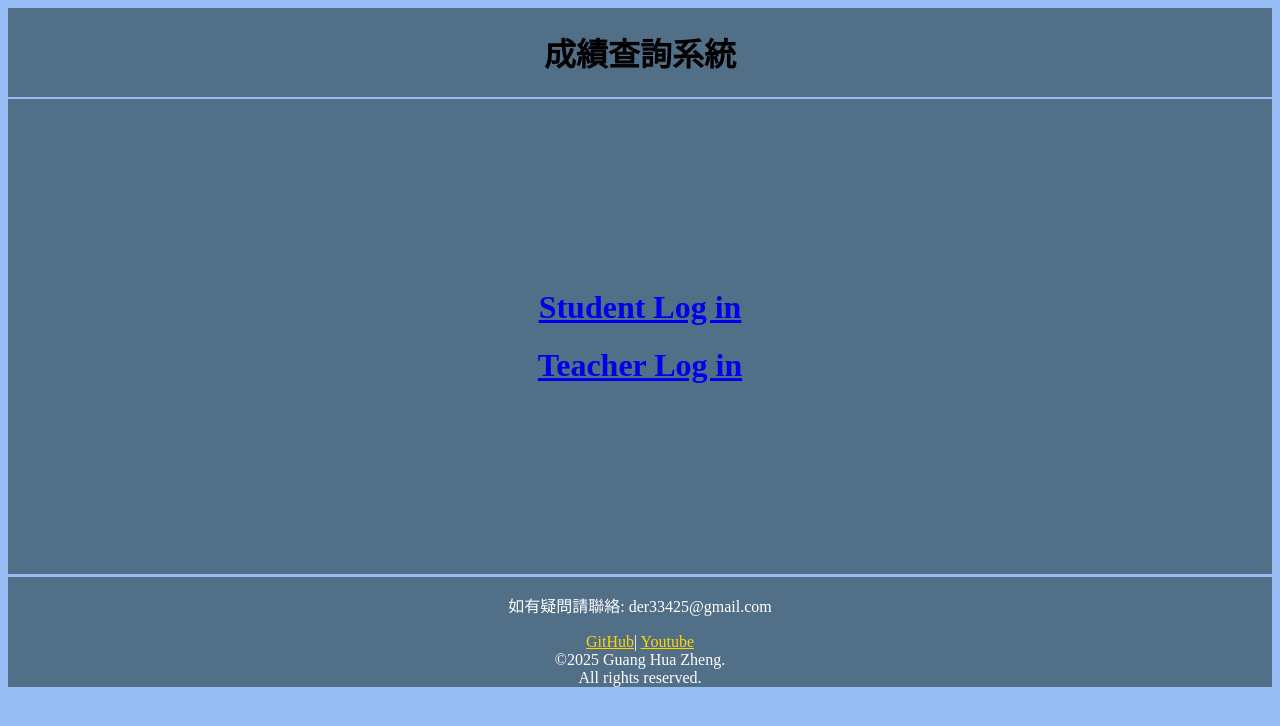
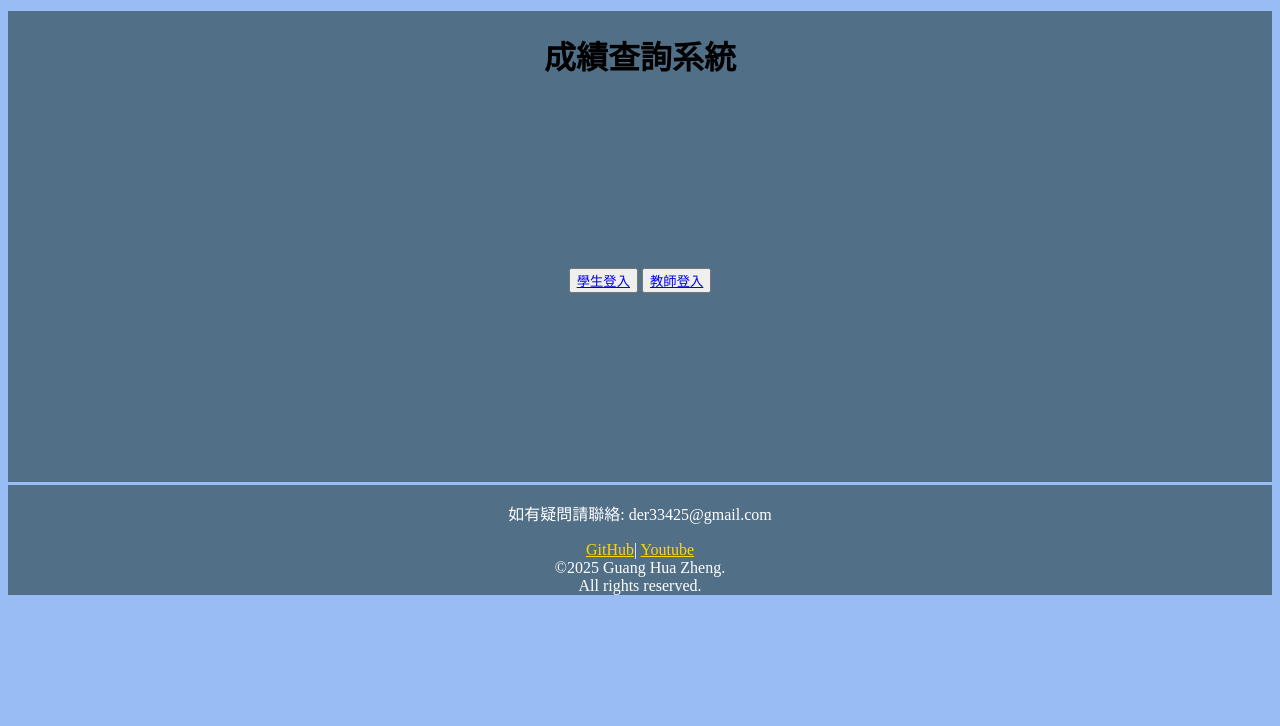
Before and after one commit to zghuagary/grade_manegement_system, a website: page public_html/home.html in a window 1280 px wide. Drawn offline with Linux system fonts and the light colour scheme.

Commit message:
小變動

```diff
--- a/public_html/home.html
+++ b/public_html/home.html
@@ -13,15 +13,16 @@
 
 <div class = "grid-item header">
 
-<h1>成績查詢系統</h1>
-
 </div>
 
 <div class = "grid-item main">
+<h1 id = "heading">成績查詢系統</h1>
 
 <div id = "choice-block">
-<a href = "/studentPage.html"><h1 id = "student-log-in">Student Log in</h1></a>
-<a href = "/teacherPage.html"><h1 id = "teacher-log-in">Teacher Log in</h1></a>
+
+
+<button id = "student-log-in"><a href = "/studentPage.html" >學生登入</a></button>
+<button id = "teacher-log-in"><a href = "/teacherPage.html">教師登入</a></button>
 </div>
 
 </div>
```
